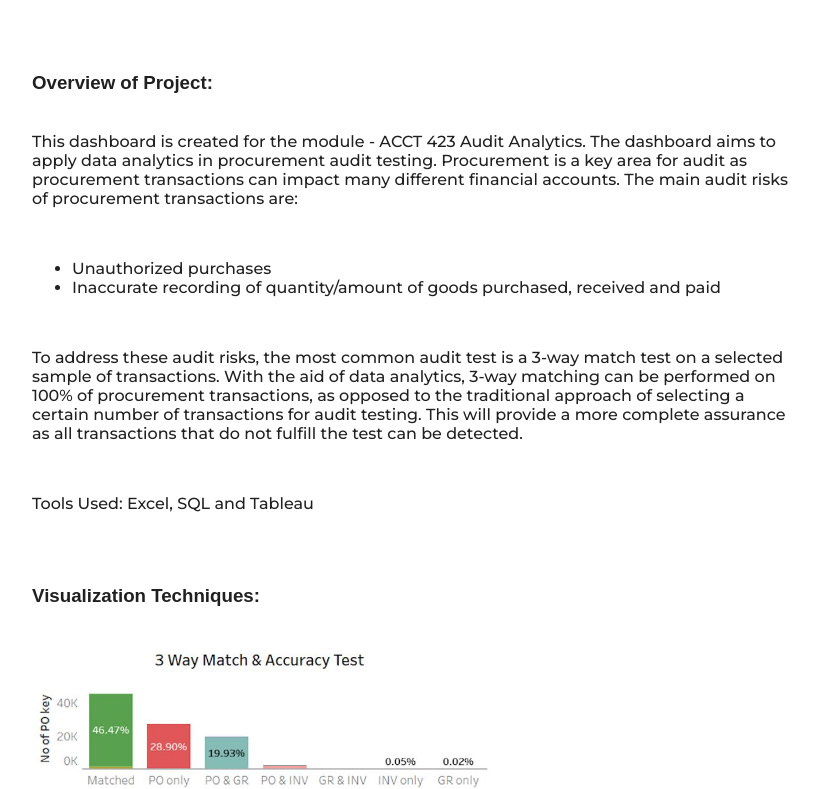
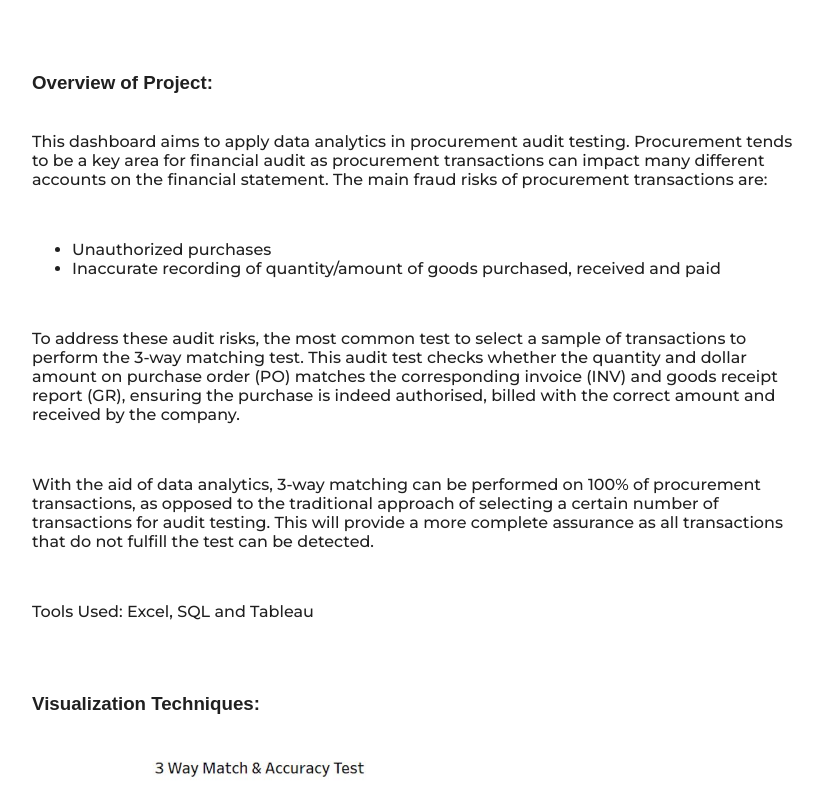
Before and after one commit to SofiaKung/sofiakung.github.io, a React (Create React App) app: page /AuditAnalytics in a window 1280 px wide. Shown: the part 680-1469 px from the top of the page, without its empty margins (224-1047 px from the left). Built offline with nearby package versions, Linux system fonts and the light colour scheme.

Commit message:
edit Audit Analytics page to make project description clearer

```diff
--- a/src/AuditPage.js
+++ b/src/AuditPage.js
@@ -13,7 +13,7 @@ const Audit = () => {
     {
       title: 'An Overview of 3-way Match Results',
       description:
-        'This chart gives users a quick overview of the 3-way match results. By clicking on each category of the three-way match results, the entire dashboard is filtered to show transactions belonging to that category.',
+        'This chart gives users a quick overview of the 3-way match results. The categories that are alarming are purchases without PO. By clicking on each category of the three-way match results, the entire dashboard is filtered to show transactions belonging to a category of 3-way matching results.',
       imageSrc: overview,
     },
     {
@@ -51,11 +51,11 @@ const Audit = () => {
       <div class="project-content">
         <h3 class="bold-text"> Overview of Project:</h3>
         <p>
-          This dashboard is created for the module - ACCT 423 Audit Analytics.
-          The dashboard aims to apply data analytics in procurement audit
-          testing. Procurement is a key area for audit as procurement
-          transactions can impact many different financial accounts. The main
-          audit risks of procurement transactions are:
+          This dashboard aims to apply data analytics in procurement audit
+          testing. Procurement tends to be a key area for financial audit as
+          procurement transactions can impact many different accounts on the
+          financial statement. The main fraud risks of procurement transactions
+          are:
         </p>
         <br />
         <ul>
@@ -68,13 +68,20 @@ const Audit = () => {
         <br />
 
         <p>
-          To address these audit risks, the most common audit test is a 3-way
-          match test on a selected sample of transactions. With the aid of data
-          analytics, 3-way matching can be performed on 100% of procurement
-          transactions, as opposed to the traditional approach of selecting a
-          certain number of transactions for audit testing. This will provide a
-          more complete assurance as all transactions that do not fulfill the
-          test can be detected.
+          To address these audit risks, the most common test to select a sample
+          of transactions to perform the 3-way matching test. This audit test
+          checks whether the quantity and dollar amount on purchase order (PO)
+          matches the corresponding invoice (INV) and goods receipt report (GR),
+          ensuring the purchase is indeed authorised, billed with the correct
+          amount and received by the company.
+        </p>
+        <br />
+        <p>
+          With the aid of data analytics, 3-way matching can be performed on
+          100% of procurement transactions, as opposed to the traditional
+          approach of selecting a certain number of transactions for audit
+          testing. This will provide a more complete assurance as all
+          transactions that do not fulfill the test can be detected.
         </p>
         <br />
         <p>Tools Used: Excel, SQL and Tableau</p>
--- a/src/components/Intro/Intro.js
+++ b/src/components/Intro/Intro.js
@@ -10,7 +10,7 @@ const Intro = () => {
       </div>
       <div className="intro-content intro-p2">
         <h1 className="intro-section"> &#128075; Hi I' m Sofia Kung. </h1>
-        <p className="intro-section">I am a data analyst.</p>
+        <p className="intro-section">I am a data analyst based in Singapore.</p>
         <br></br>
         <p className="intro-section">
           I am now taking a quarter gap-year to self-learn web development,
```
